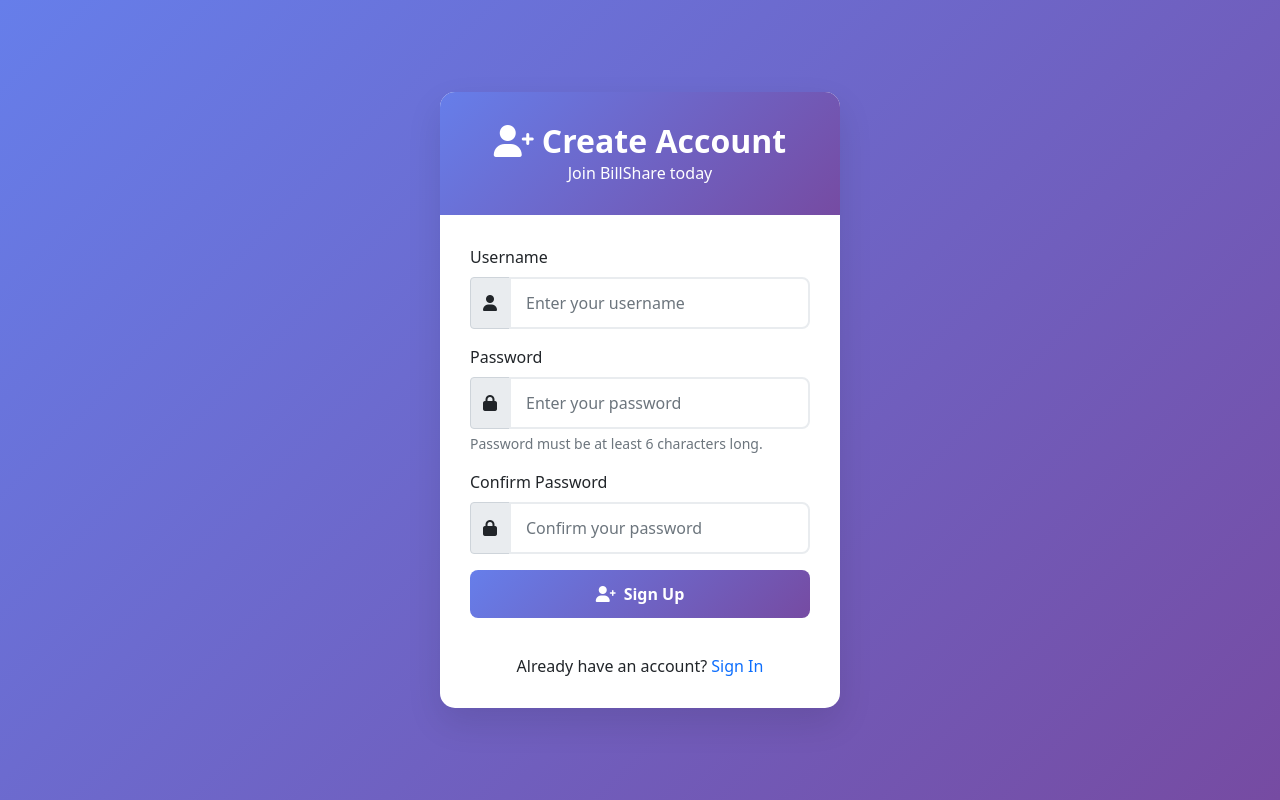
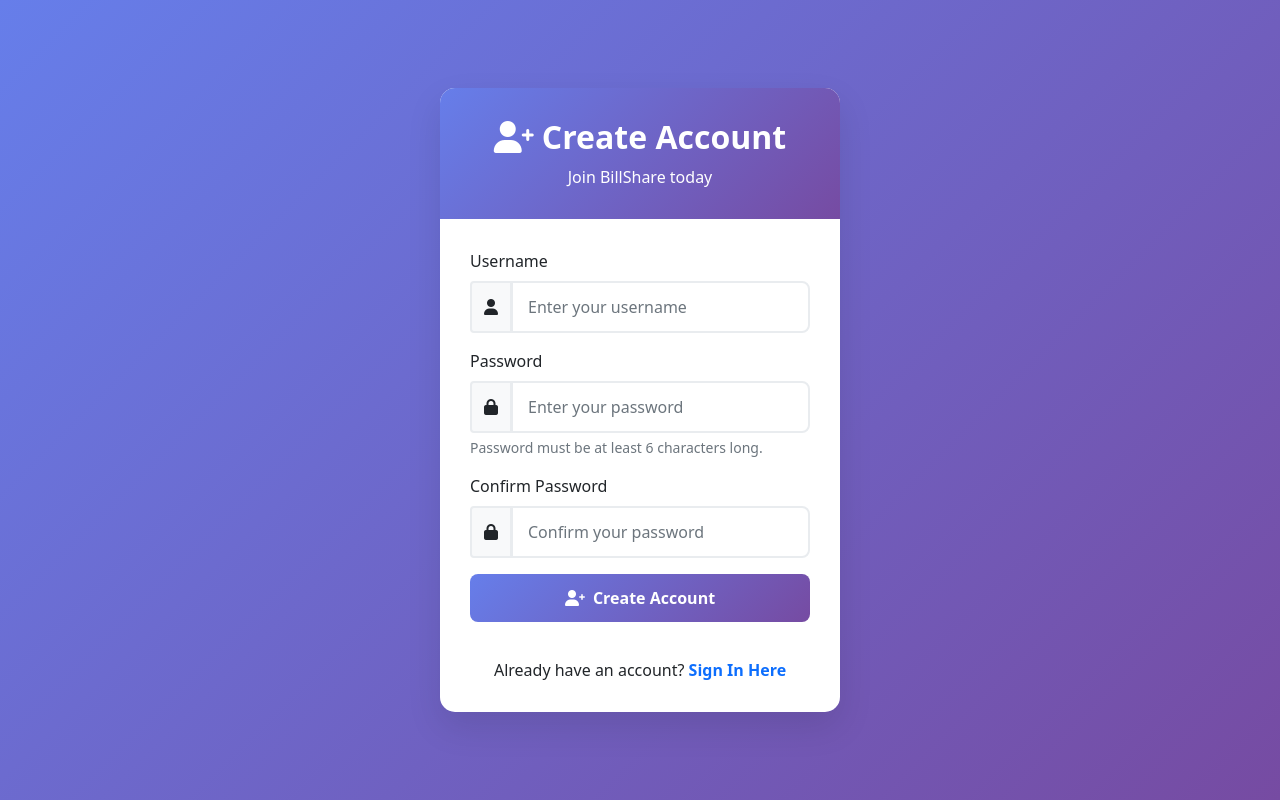
Before and after one commit to Premnat30/bill-sharing-app, a Python web app: template templates/register.html in a window 1280 px wide. Run offline with Jinja, Linux system fonts and the light colour scheme; the template is opened without the code that fills it, so the values that code supplies are empty.

Commit message:
Update register.html

```diff
--- a/templates/register.html
+++ b/templates/register.html
@@ -13,6 +13,7 @@
             display: flex;
             align-items: center;
             justify-content: center;
+            padding: 20px;
         }
         .register-container {
             background: white;
@@ -67,13 +68,17 @@
             border-radius: 8px;
             border: none;
         }
+        .input-group-text {
+            background-color: #f8f9fa;
+            border: 2px solid #e9ecef;
+        }
     </style>
 </head>
 <body>
     <div class="register-container">
         <div class="register-header">
             <h2><i class="fas fa-user-plus me-2"></i>Create Account</h2>
-            <p class="mb-0">Join BillShare today</p>
+            <p class="mb-0 mt-2">Join BillShare today</p>
         </div>
 
         <div class="register-body">
@@ -82,6 +87,7 @@
                 {% if messages %}
                     {% for category, message in messages %}
                         <div class="alert alert-{{ 'danger' if category == 'error' else 'success' }} alert-dismissible fade show">
+                            <i class="fas fa-{{ 'exclamation-triangle' if category == 'error' else 'check-circle' }} me-2"></i>
                             {{ message }}
                             <button type="button" class="btn-close" data-bs-dismiss="alert"></button>
                         </div>
@@ -89,13 +95,13 @@
                 {% endif %}
             {% endwith %}
 
-            <form method="POST">
+            <form method="POST" action="{{ url_for('register') }}">
                 <div class="mb-3">
                     <label for="username" class="form-label">Username</label>
                     <div class="input-group">
                         <span class="input-group-text"><i class="fas fa-user"></i></span>
                         <input type="text" class="form-control" id="username" name="username"
-                               placeholder="Enter your username" required>
+                               placeholder="Enter your username" required value="{{ request.form.username if request.form }}">
                     </div>
                 </div>
 
@@ -119,13 +125,13 @@
                 </div>
 
                 <button type="submit" class="btn btn-register mb-3">
-                    <i class="fas fa-user-plus me-2"></i>Sign Up
+                    <i class="fas fa-user-plus me-2"></i>Create Account
                 </button>
             </form>
 
             <div class="login-link">
                 <p class="mb-0">Already have an account?
-                    <a href="{{ url_for('login') }}" class="text-decoration-none">Sign In</a>
+                    <a href="{{ url_for('login') }}" class="text-decoration-none fw-bold">Sign In Here</a>
                 </p>
             </div>
         </div>
@@ -142,13 +148,23 @@
             function validatePassword() {
                 if (password.value !== confirmPassword.value) {
                     confirmPassword.setCustomValidity("Passwords don't match");
+                    confirmPassword.style.borderColor = '#dc3545';
                 } else {
                     confirmPassword.setCustomValidity('');
+                    confirmPassword.style.borderColor = '#198754';
                 }
             }
 
-            password.addEventListener('change', validatePassword);
-            confirmPassword.addEventListener('keyup', validatePassword);
+            password.addEventListener('input', validatePassword);
+            confirmPassword.addEventListener('input', validatePassword);
+
+            // Form submission validation
+            form.addEventListener('submit', function(event) {
+                if (password.value !== confirmPassword.value) {
+                    event.preventDefault();
+                    alert('Passwords do not match. Please check and try again.');
+                }
+            });
         });
     </script>
 </body>
```
